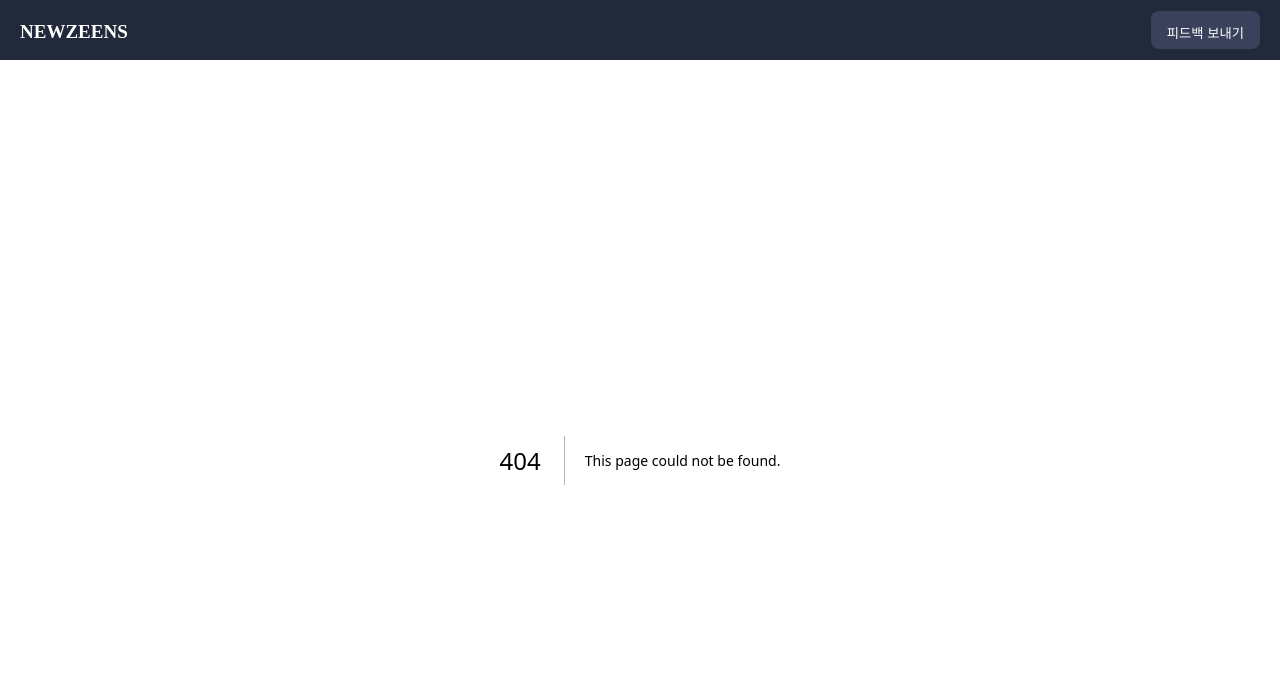
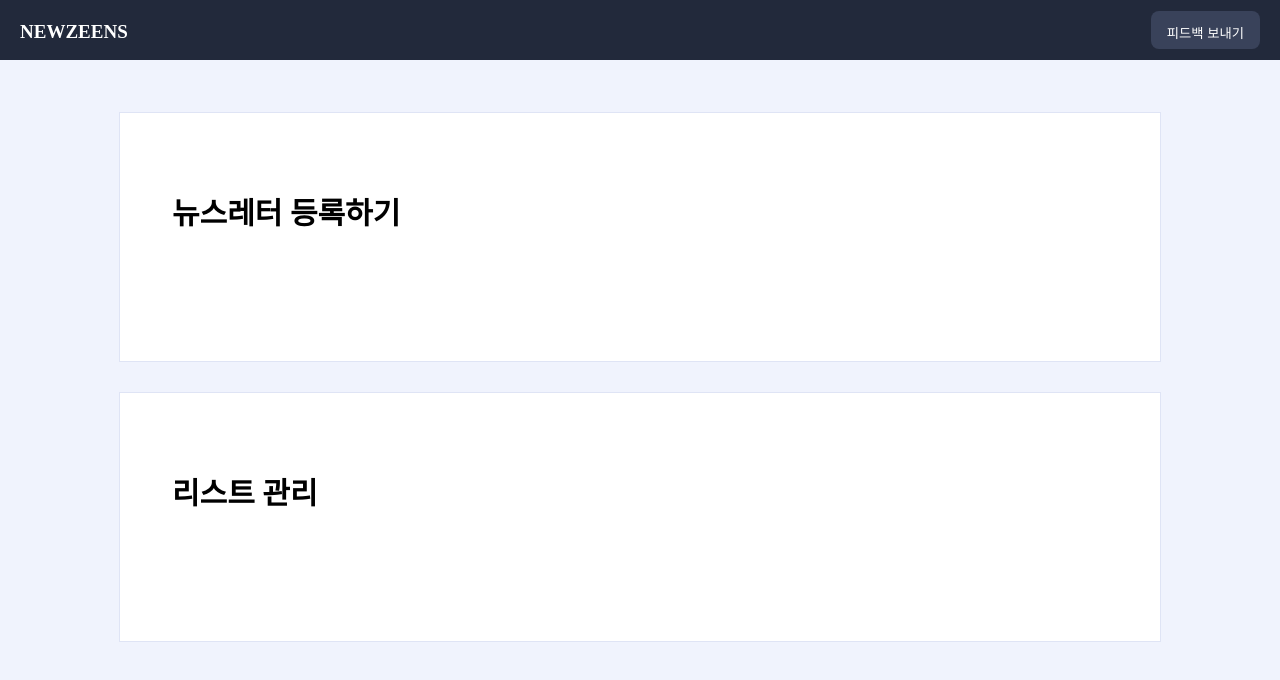
Before and after one commit to cheong-gu/newzeens, a Next.js app: page /register in a window 1280 px wide. Before the commit this address had no page. Shown: the top 680 px of the page. Built offline with nearby package versions, Linux system fonts and the light colour scheme.

Commit message:
등록 페이지 레이아웃 추가

```diff
--- /dev/null
+++ b/app/register/page.tsx
@@ -0,0 +1,17 @@
+import React from "react";
+import styles from "./styles.module.css";
+
+const RegisterPage = () => {
+  return (
+    <div className={styles.wrapper}>
+      <div className={styles.container}>
+        <h1 className={styles.title}>뉴스레터 등록하기</h1>
+      </div>
+      <div className={`${styles.container} ${styles["container-margin"]}`}>
+        <h1 className={styles.title}>리스트 관리</h1>
+      </div>
+    </div>
+  );
+};
+
+export default RegisterPage;
--- /dev/null
+++ b/app/register/styles.module.css
@@ -0,0 +1,29 @@
+.wrapper {
+    width: 100%;
+    height: 100%;
+    background-color: #F0F3FD;
+    padding: 52px 0px;
+}
+
+.container {
+    margin: 0 auto;
+
+    max-width: 1042px;
+    width: 100%;
+
+    padding: 76px 52px;
+    background-color: #ffffff;
+
+    border: 1px solid #DFE4F5;
+    box-shadow: 0px 0px 0px rgba(0, 0, 0, 0.9);
+}
+
+.container-margin {
+    margin-top: 30px;
+}
+
+.title {
+    font-size: 30px;
+    font-weight: 700;
+    margin-bottom: 52px;
+}
```
